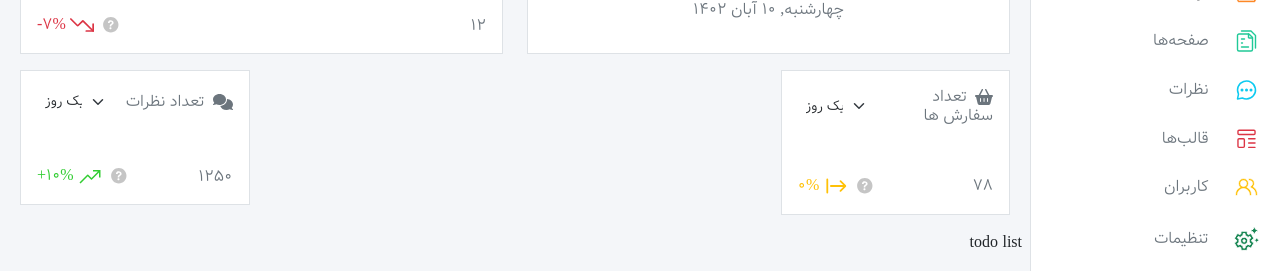
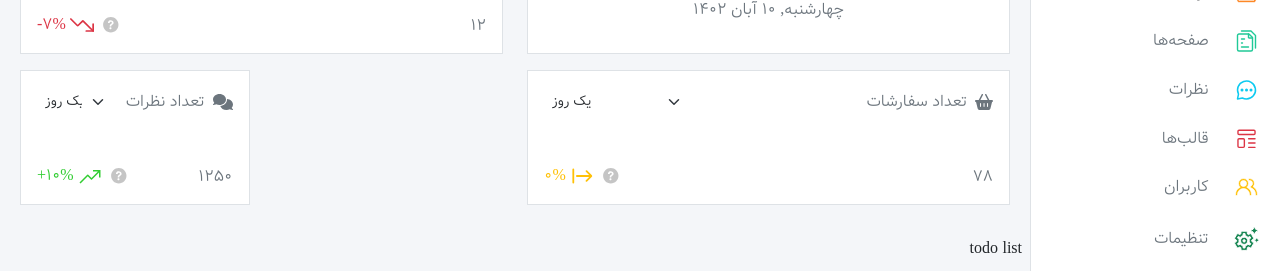
Before and after one commit to reza-ak/CMS, a Vue app in the folder admin_frontend/: page / in a window 1280 px wide. Shown: the part 172-443 px from the top of the page. Built offline with nearby package versions, Linux system fonts and the light colour scheme.

Commit message:
Responsive statistical information of orders (home page) - admin

```diff
--- a/admin_frontend/src/components/pages/home/NumberOrders.vue
+++ b/admin_frontend/src/components/pages/home/NumberOrders.vue
@@ -16,17 +16,17 @@ function numberOrdersPeriod() {
 </script>
 
 <template>
-  <div class="col-12 col-md-6 col-lg-3 pb-3 pb-lg-0">
+  <div class="col-12 col-md-6 col-xxl-3 pb-3 pb-xxl-0">
     <div class="border bg-white p-3">
       <div class="card-body text-secondary">
         <div class="d-flex justify-content-between align-items-center pb-5">
-          <div class="col-7">
+          <div class="col-8 col-sm-9 col-md-8 col-xxl-7">
             <h3 class="card-title h6">
               <BagIcon />
-              <span class="pe-2">تعداد سفارش ها</span>
+              <span class="pe-2">تعداد سفارشات</span>
             </h3>
           </div>
-          <div class="col-5">
+          <div class="col-4 col-sm-3 col-md-4 col-xxl-5">
             <select
               v-model="numberOrders"
               dir="ltr"
```
